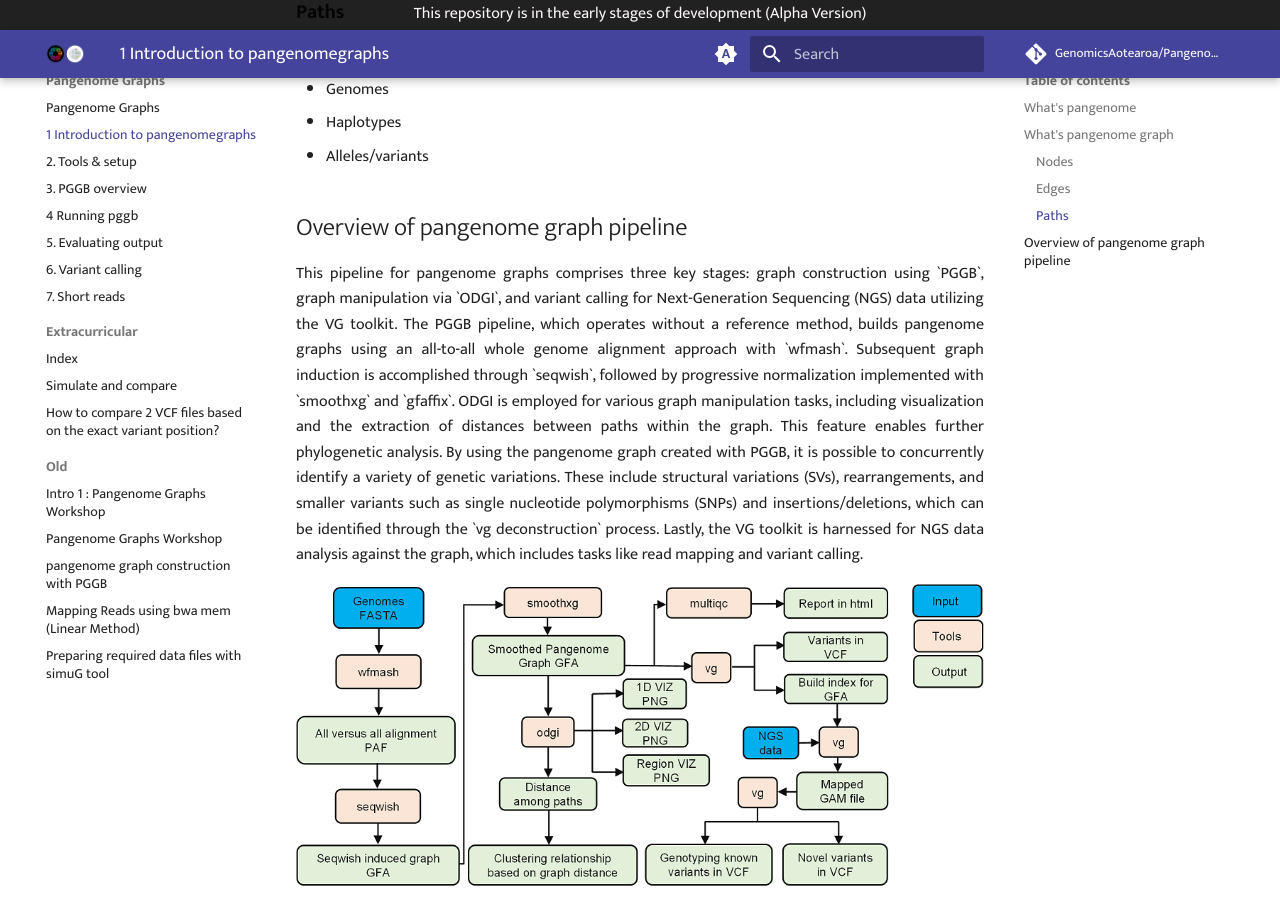
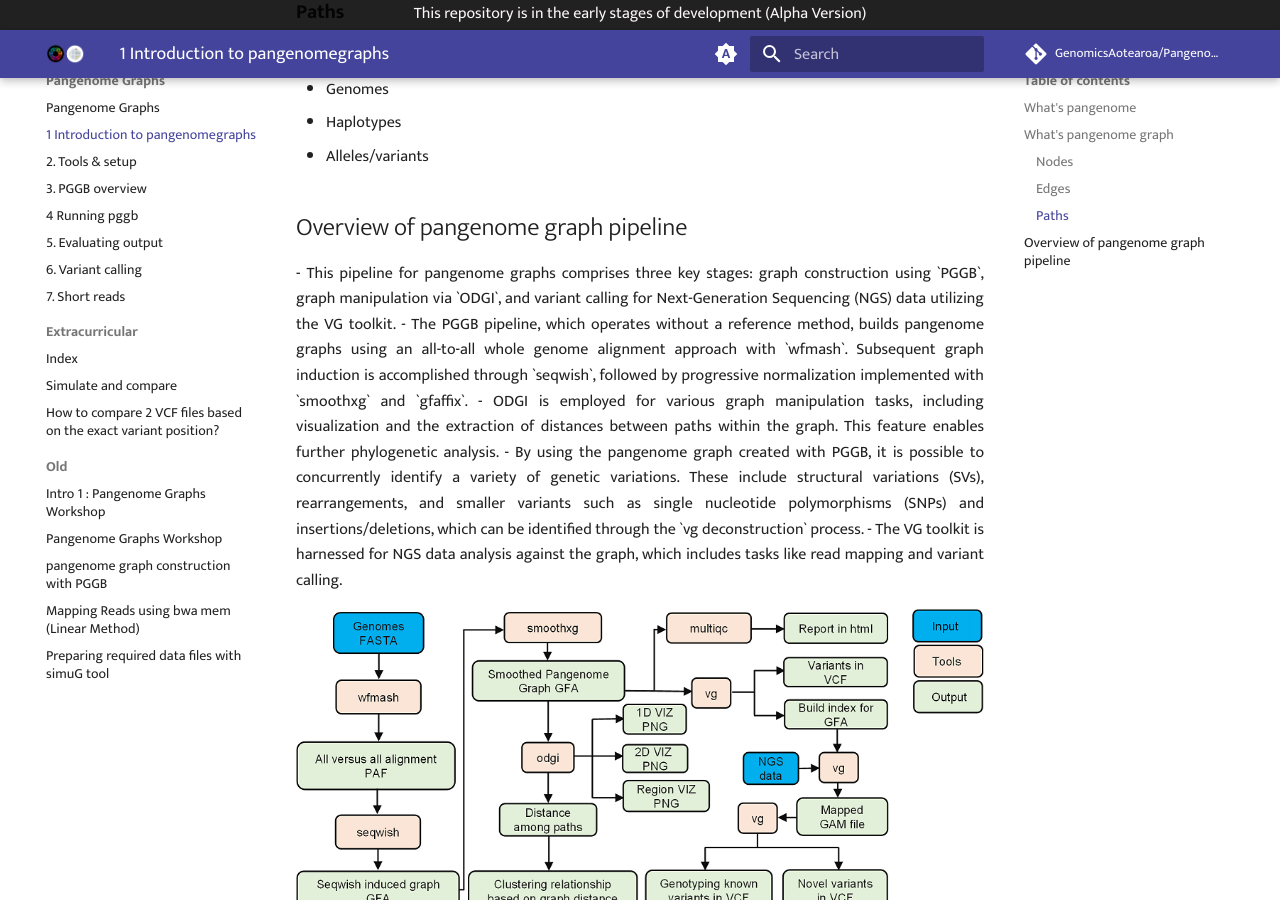
Before and after one commit to GenomicsAotearoa/Pangenome-Graphs-Workshop, an MkDocs documentation site: the page built from docs/1_Introduction_to_pangenomegraphs.md, in a window 1280 px wide and 900 px high, scrolled down 1410 px. Built offline with MkDocs 1.6.1 and Material for MkDocs 9.7.7, drawn with Linux system fonts in a browser that asks for light colours; comment, search, counter and statistics services are not loaded.

Commit message:
Update 1_Introduction_to_pangenomegraphs.md

```diff
--- a/docs/1_Introduction_to_pangenomegraphs.md
+++ b/docs/1_Introduction_to_pangenomegraphs.md
@@ -33,15 +33,11 @@ Pangenome graphs are pangenomes stored in graph models that can capture the enti
 
 ## Overview of pangenome graph pipeline
 <p align="justify">
-This pipeline for pangenome graphs comprises three key stages: graph construction using `PGGB`, graph manipulation via `ODGI`, and variant calling for Next-Generation Sequencing (NGS) data utilizing the VG toolkit.
-
-The PGGB pipeline, which operates without a reference method, builds pangenome graphs using an all-to-all whole genome alignment approach with `wfmash`. Subsequent graph induction is accomplished through `seqwish`, followed by progressive normalization implemented with `smoothxg` and `gfaffix`.
-
-ODGI is employed for various graph manipulation tasks, including visualization and the extraction of distances between paths within the graph. This feature enables further phylogenetic analysis.
-
-By using the pangenome graph created with PGGB, it is possible to concurrently identify a variety of genetic variations. These include structural variations (SVs), rearrangements, and smaller variants such as single nucleotide polymorphisms (SNPs) and insertions/deletions, which can be identified through the `vg deconstruction` process.
-
-Lastly, the VG toolkit is harnessed for NGS data analysis against the graph, which includes tasks like read mapping and variant calling.
+- This pipeline for pangenome graphs comprises three key stages: graph construction using `PGGB`, graph manipulation via `ODGI`, and variant calling for Next-Generation Sequencing (NGS) data utilizing the VG toolkit.
+- The PGGB pipeline, which operates without a reference method, builds pangenome graphs using an all-to-all whole genome alignment approach with `wfmash`. Subsequent graph induction is accomplished through `seqwish`, followed by progressive normalization implemented with `smoothxg` and `gfaffix`.
+- ODGI is employed for various graph manipulation tasks, including visualization and the extraction of distances between paths within the graph. This feature enables further phylogenetic analysis.
+- By using the pangenome graph created with PGGB, it is possible to concurrently identify a variety of genetic variations. These include structural variations (SVs), rearrangements, and smaller variants such as single nucleotide polymorphisms (SNPs) and insertions/deletions, which can be identified through the `vg deconstruction` process.
+- The VG toolkit is harnessed for NGS data analysis against the graph, which includes tasks like read mapping and variant calling.
 
 </p>
 
```
